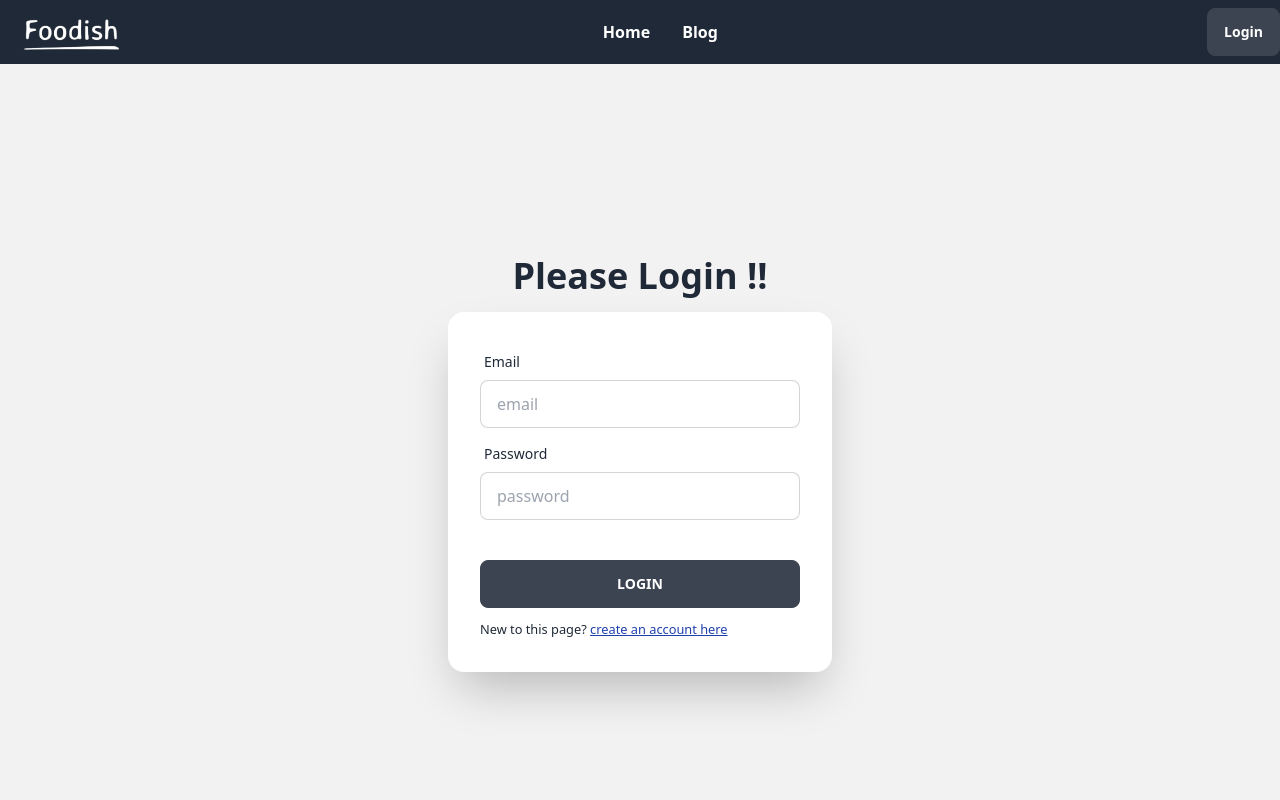
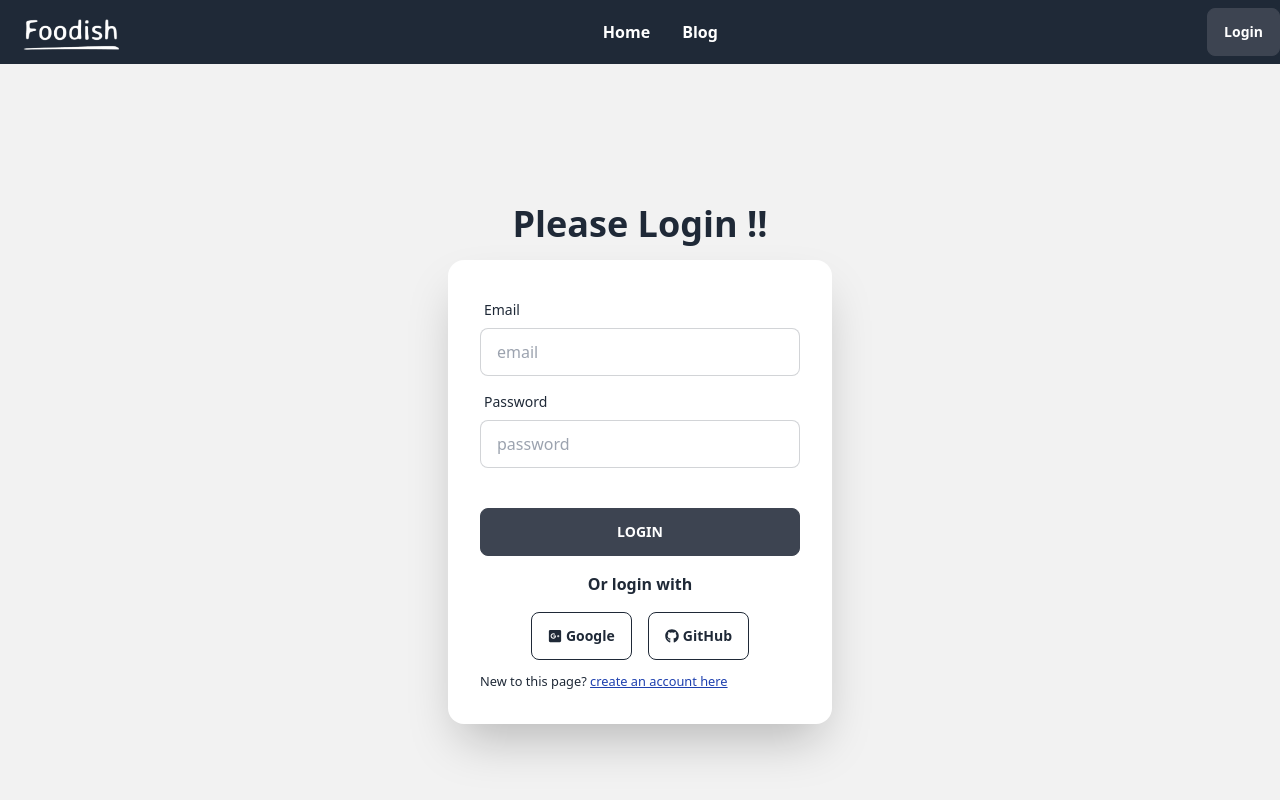
Before and after one commit to mahedihassantonay/foodish-client, a React (Vite) app: page /login in a window 1280 px wide. Shown: the top 800 px of the page. Built offline with nearby package versions, Linux system fonts and the light colour scheme; no server answers.

Commit message:
integrated google and github sign up

```diff
--- a/src/components/Auth/Login.jsx
+++ b/src/components/Auth/Login.jsx
@@ -1,31 +1,65 @@
+/* eslint-disable react/jsx-no-undef */
 /* eslint-disable no-unused-vars */
 import React, { useContext, useState } from "react";
+import { FaGithub, FaGooglePlusSquare } from "react-icons/fa";
 import { Link, useLocation, useNavigate } from "react-router-dom";
 import { AuthContext } from "../../contexts/AuthProvider";
 
 const Login = () => {
-    const navigate = useNavigate();
-    const location = useLocation()
-  const { logInUser } = useContext(AuthContext);
+  const { logInUser, googleSignIn, gitHubSignIn } = useContext(AuthContext);
+  const navigate = useNavigate();
+  const location = useLocation();
   const [email, setEmail] = useState("");
   const [password, setPassword] = useState("");
-  const [error, setError] = useState('')
+  const [error, setError] = useState("");
 
+// Login section
   const handleLogin = (e) => {
     e.preventDefault();
-    if(email,password){
-        logInUser(email,password)
-        .then(result=>{
-            console.log(result.user)
-            setError('')
-            navigate(location.state?.pathname || '/', {replace: true})
+    if ((email, password)) {
+      logInUser(email, password)
+        .then((result) => {
+          console.log(result.user);
+
+          navigate(location.state?.pathname || "/", { replace: true });
         })
         .catch((error) => {
-            console.log(error)
-            setError('Email/Password did not match')
+          console.log(error);
+          setError("Email/Password did not match");
+        });
+    }
+  };
 
-        })
-  }}
+//   google sign in
+  const handleGoogleSignIn = (e) => {
+    e.preventDefault();
+    console.log("google sign in");
+    googleSignIn()
+      .then((result) => {
+        console.log(result.user);
+        navigate(location.state?.pathname || "/", { replace: true });
+      })
+      .catch((error) => {
+        console.log(error.message);
+      });
+  };
+
+// Github sign in
+const handleGitHubSignIn = (e) => {
+    e.preventDefault();
+    console.log("gihub sign in");
+    gitHubSignIn()
+      .then((result) => {
+        console.log(result.user);
+        navigate(location.state?.pathname || "/", { replace: true });
+      })
+      .catch((error) => {
+        console.log(error.message);
+      });
+  };
+
+
+
   return (
     <>
       <div className="hero min-h-screen bg-base-200">
@@ -33,7 +67,10 @@ const Login = () => {
           <div className="text-center lg:text-left">
             <h1 className="text-4xl font-bold">Please Login !!</h1>
           </div>
-          <form onSubmit={handleLogin} className="card flex-shrink-0 w-full max-w-sm shadow-2xl bg-base-100">
+          <form
+            onSubmit={handleLogin}
+            className="card flex-shrink-0 w-full max-w-sm shadow-2xl bg-base-100"
+          >
             <div className="card-body">
               <div className="form-control">
                 <label className="label">
@@ -65,9 +102,28 @@ const Login = () => {
                   </a>
                 </label> */}
               </div>
-              <p><small>{error && <span className="text-red-600">{error}</span>}</small></p>
+              <p>
+                <small>
+                  {error && <span className="text-red-600">{error}</span>}
+                </small>
+              </p>
               <div className="form-control mt-6">
                 <button className="btn">Login</button>
+                <div>
+                  <h1 className="text-center font-bold py-4">Or login with </h1>
+                  <span className="flex justify-center gap-4">
+                    <button
+                      onClick={handleGoogleSignIn}
+                      className="btn btn-outline normal-case"
+                    >
+                      <FaGooglePlusSquare className="mr-1"></FaGooglePlusSquare>{" "}
+                      Google
+                    </button>
+                    <button onClick={handleGitHubSignIn} className="btn btn-outline normal-case">
+                      <FaGithub className="mr-1"></FaGithub> GitHub
+                    </button>
+                  </span>
+                </div>
               </div>
               <p>
                 <small>
--- a/src/components/Home/Header.jsx
+++ b/src/components/Home/Header.jsx
@@ -22,10 +22,10 @@ const Header = () => {
             <Link to='/'>Home</Link>
             <Link to='/blog'>Blog</Link>
         </ul>
-        <div className="flex gap-4">
-          <img className="rounded-full h-12"  src={user?.photoURL} alt="" title={user?.displayName}/>
+        <div className="flex gap-4 items-center">
+        {user?.photoURL ? <img className="rounded-full h-12"  src={user?.photoURL} alt="" title={user?.displayName}/> : <span>{user?.email}</span>}
 
-       { user?.email ? <div>
+       { user ? <div>
         <button onClick={handleLogOut} className="btn normal-case">LogOut</button>
       </div> :  <Link to='/login'><button className="btn normal-case">Login</button></Link>
        }
--- a/src/contexts/AuthProvider.jsx
+++ b/src/contexts/AuthProvider.jsx
@@ -1,9 +1,11 @@
+/* eslint-disable no-undef */
 /* eslint-disable react/prop-types */
 /* eslint-disable no-unused-vars */
 import React, { createContext, useEffect, useState } from 'react';
-import { getAuth, createUserWithEmailAndPassword, onAuthStateChanged, signOut, signInWithEmailAndPassword, updateProfile } from "firebase/auth";
+import { getAuth, createUserWithEmailAndPassword, onAuthStateChanged, signOut, signInWithEmailAndPassword, updateProfile, GoogleAuthProvider, signInWithPopup, GithubAuthProvider } from "firebase/auth";
 import app from '../firebase/firebaseConfig'
-import { setLogLevel } from 'firebase/app';
+
+
 
 export const AuthContext = createContext(null)
 
@@ -13,6 +15,15 @@ const auth = getAuth(app);
 const AuthProvider = ({children}) => {
     const [user,setUser] = useState('')
     const [loading, setLoading] = useState(true)
+    const googleProvider = new GoogleAuthProvider();
+    const gitProvider = new GithubAuthProvider();
+
+    const googleSignIn = () =>{
+        return signInWithPopup(auth, googleProvider)
+    }
+    const gitHubSignIn = () =>{
+        return signInWithPopup(auth, gitProvider)
+    }
 
     const registerUser = (email,password) =>{
         setLoading(true)
@@ -52,7 +63,7 @@ const AuthProvider = ({children}) => {
             unSubscribe();
         }
     },[])
-    const authInfo = {registerUser, user, updateUserProfile, logOut, logInUser, loading };
+    const authInfo = {registerUser, user, updateUserProfile, logOut, logInUser, loading, googleSignIn, gitHubSignIn };
 
     return (
         <AuthContext.Provider value={authInfo}>
```
